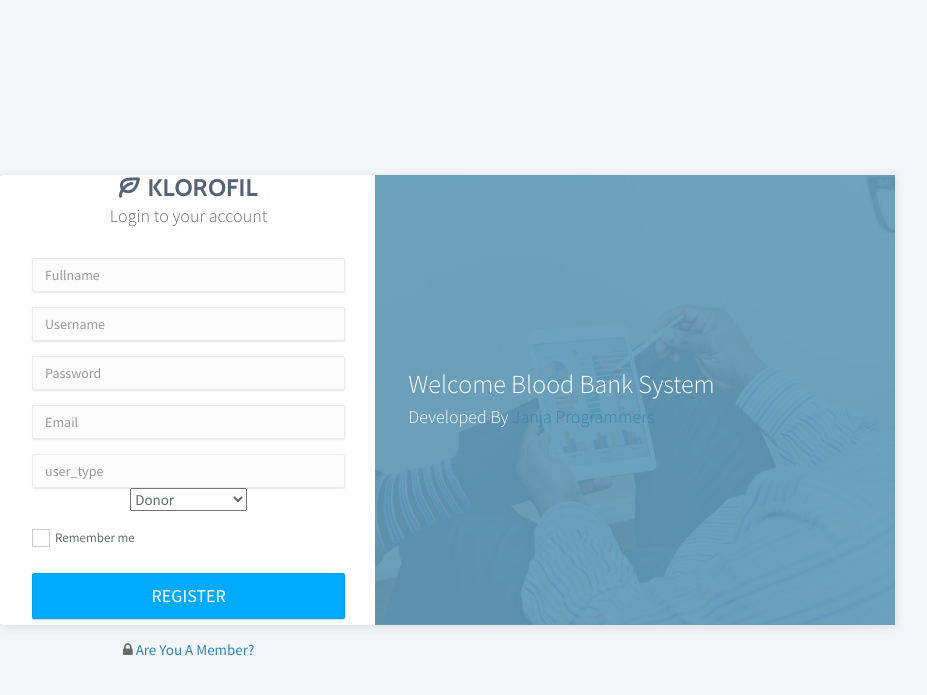
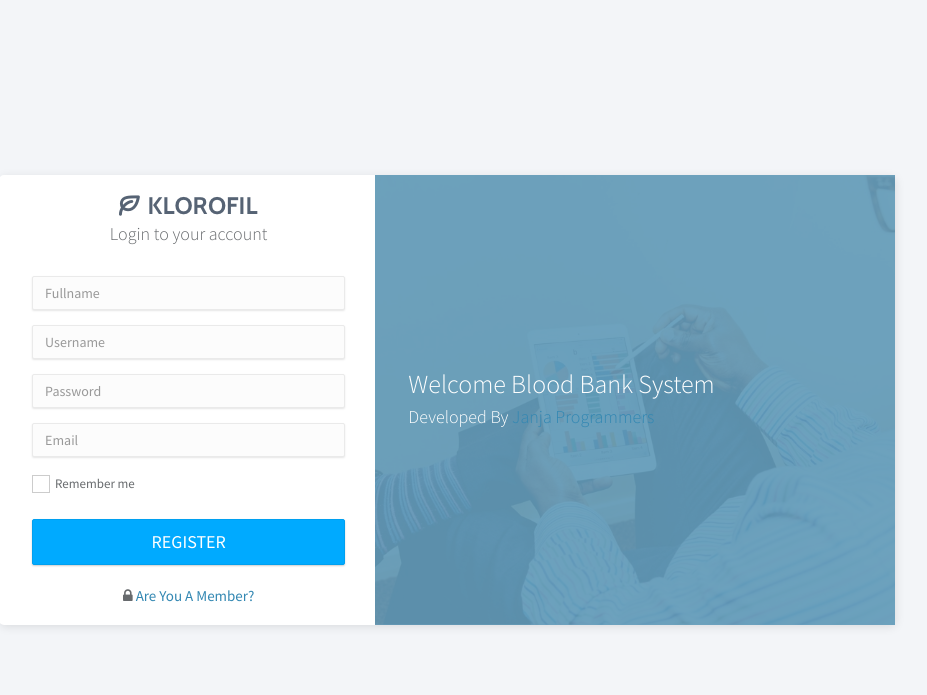
Before and after one commit to alibwanamzee/Blood-Donation-System, a PHP site: page /register.php in a window 1280 px wide. Shown: the top 695 px of the page, without its empty margins (193-1120 px from the left). Run offline with PHP 8.4, Linux system fonts and the light colour scheme.

Commit message:
Registration Update

```diff
--- a/member_register.php
+++ b/member_register.php
@@ -7,7 +7,7 @@
 	$password = $_POST['password'];
 	$email = $_POST['email'];
 
-	$insert = $connection->query("INSERT INTO users(name, username, password, email, usertype) VALUES('$fullname', '$username', '$password', '$password', 'user')");
+	$insert = $connection->query("INSERT INTO users(name, username, password, email, usertype) VALUES('$fullname', '$username', '$password', '$password', 'donor')");
 	if($insert){
 		$_SESSION['success'] = '';
 		header('location:index.php');
--- a/register.php
+++ b/register.php
@@ -50,15 +50,6 @@
 									<label for="signin-password" class="control-label sr-only">Email</label>
 									<input type="email" class="form-control" id="email" name="email" placeholder="Email" required="">
 								</div>
-								<div class="form-group">
-									<label for="signin-password" class="control-label sr-only">user_type</label>
-									<input type="user_type" class="form-control" id="type" name="type" placeholder="user_type" required=""/>
-										<select name="" id="">
-											<option value="donor">Donor</option>
-											<option value="hospital admin">hospital Admin</option>
-											<option value="super admin" disabled>Super Admin</option>
-										</select>
-								</div>
 								<div class="form-group clearfix">
 									<label class="fancy-checkbox element-left">
 										<input type="checkbox">
```
